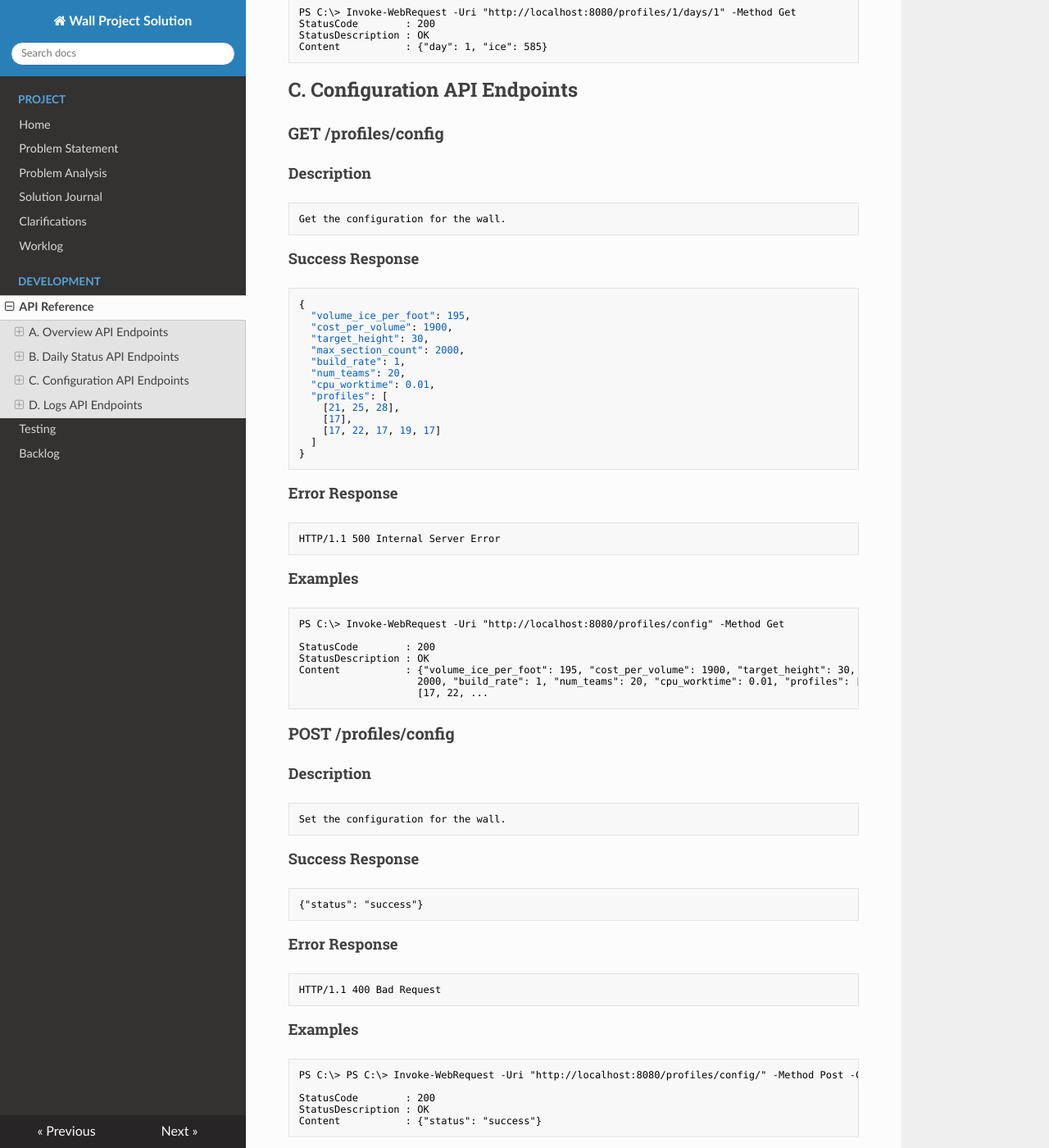
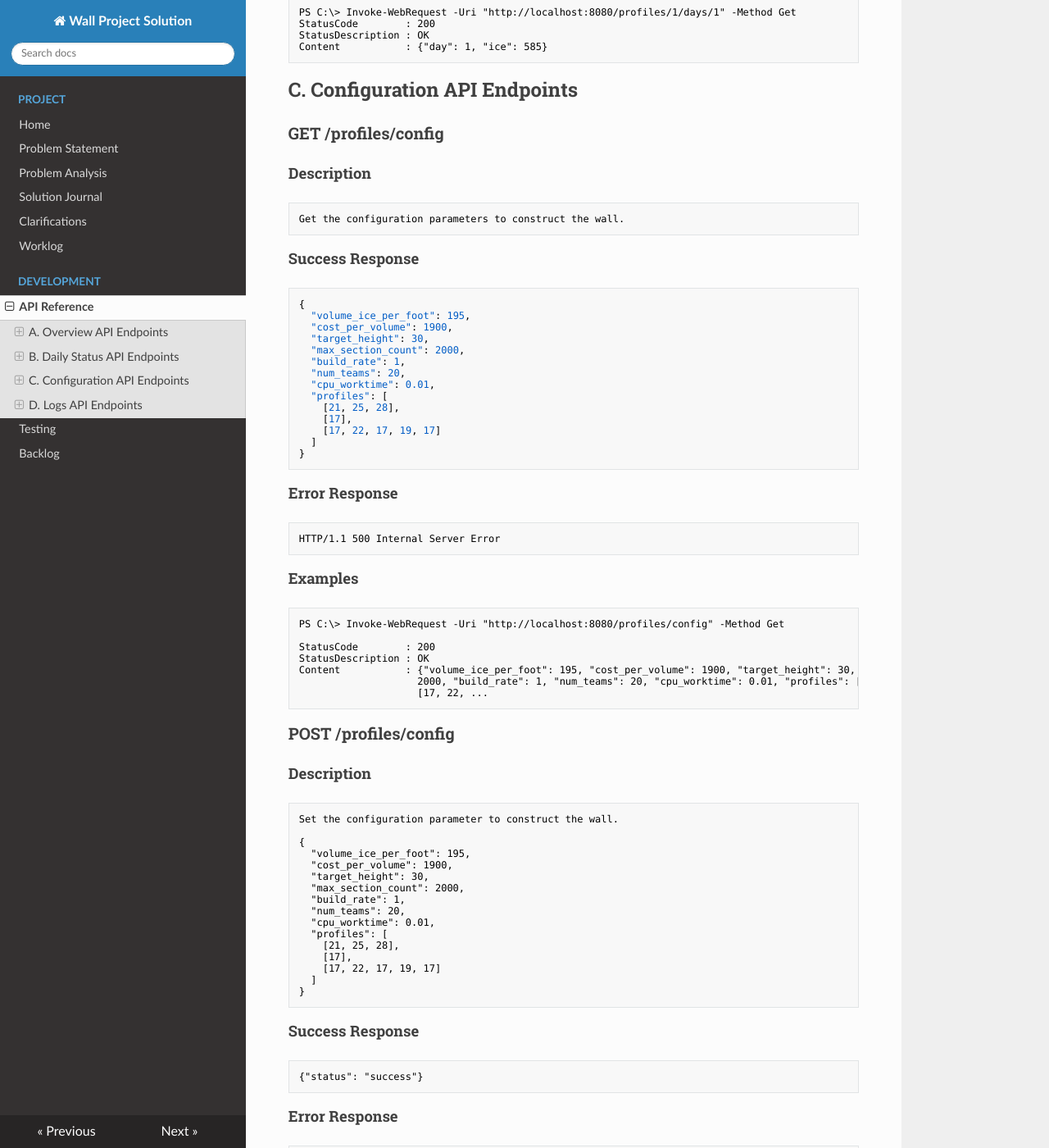
Before and after one commit to braboj/the-great-wall, an MkDocs documentation site: the page built from docs/rest_api.md, in a window 1280 px wide and 1400 px high, scrolled down 2421 px. Shown: the whole window at 82% size. Built offline with MkDocs 1.6.1, drawn with Linux system fonts in a browser that asks for light colours; nearby versions of some CDN libraries; some of the changed text lies outside the part shown.

Commit message:
(#16) - Update the REST API reference

````diff
--- a/docs/rest_api.md
+++ b/docs/rest_api.md
@@ -143,7 +143,7 @@ Content           : {"day": 1, "ice": 585}
 #### Description
 
 ```text
-Get the configuration for the wall.
+Get the configuration parameters to construct the wall.
 ```
 
 #### Success Response
@@ -188,7 +188,22 @@ Content           : {"volume_ice_per_foot": 195, "cost_per_volume": 1900, "targe
 #### Description
 
 ```text
-Set the configuration for the wall.
+Set the configuration parameter to construct the wall.
+
+{
+  "volume_ice_per_foot": 195,
+  "cost_per_volume": 1900,
+  "target_height": 30,
+  "max_section_count": 2000,
+  "build_rate": 1,
+  "num_teams": 20,
+  "cpu_worktime": 0.01,
+  "profiles": [
+    [21, 25, 28],
+    [17],
+    [17, 22, 17, 19, 17]
+  ]
+}
 ```
 
 #### Success Response
````
Also changed, not shown: other parts of docs/rest_api.md (+1 -1 lines).
